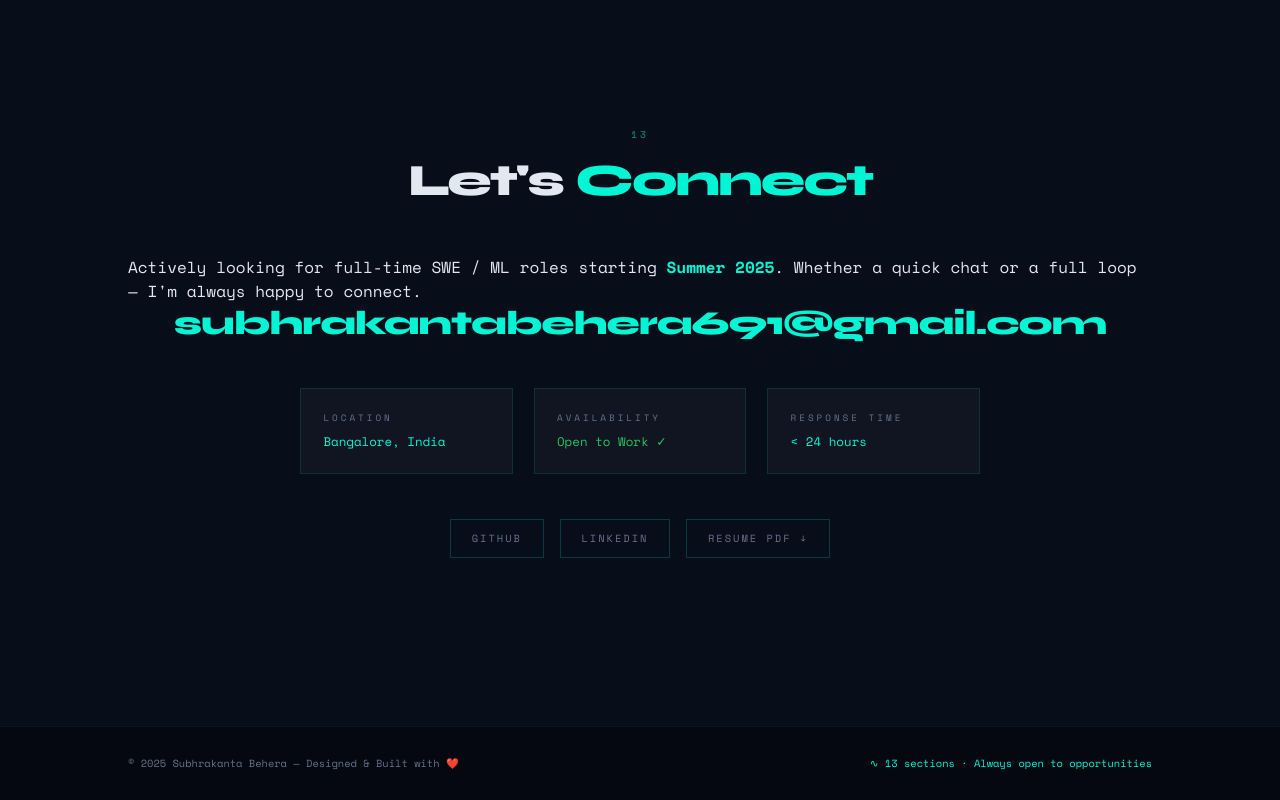
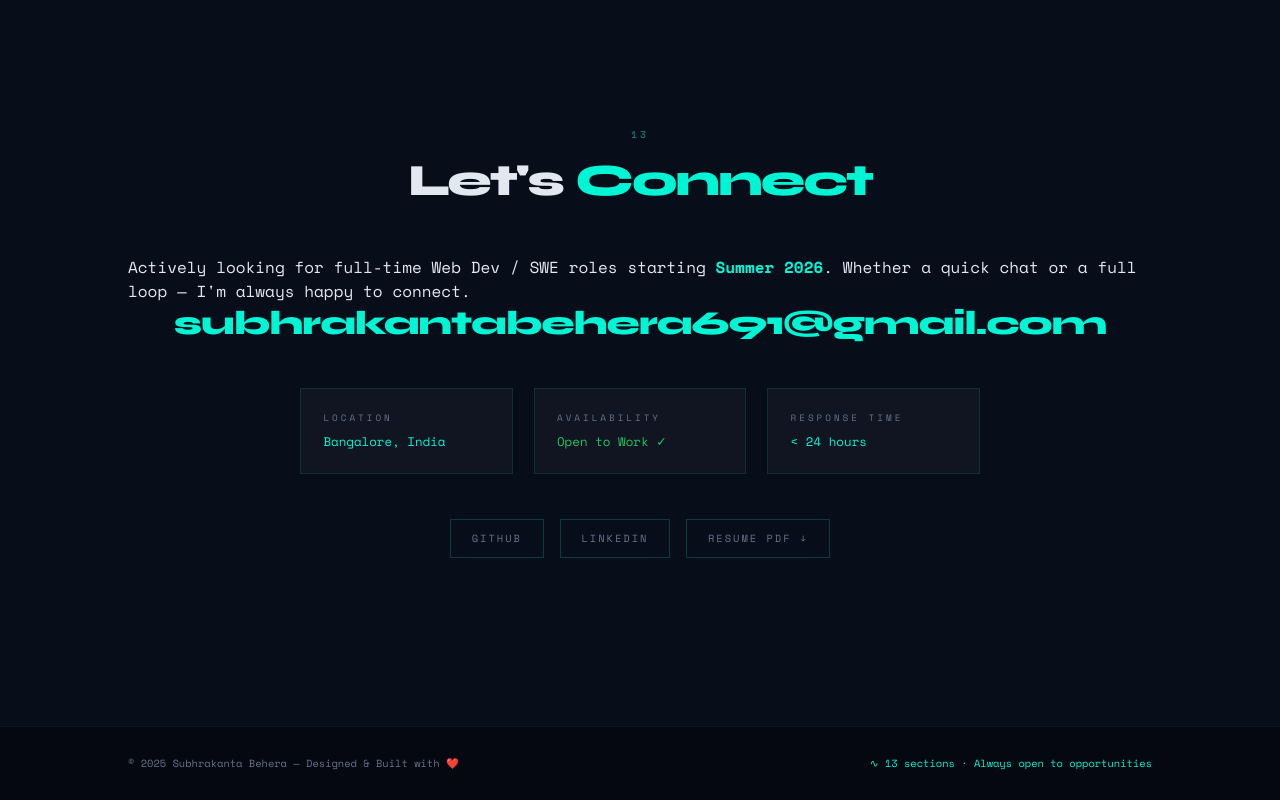
Before and after one commit to Subhra1432/Portfolio, a plain HTML site: page index.html in a window 1280 px wide. Shown: the part 4914-5714 px from the top of the page. Drawn offline with nearby package versions, Linux system fonts and the light colour scheme.

Commit message:
Update index.html

```diff
--- a/index.html
+++ b/index.html
@@ -551,7 +551,7 @@ Interested in penetration testing, reverse engineering, and system security.</di
 <section id="contact" class="alt">
   <div class="sh reveal" style="justify-content:center;margin-bottom:.8rem"><span class="sn">13</span></div>
   <h2 class="st reveal" style="text-align:center">Let's <span>Connect</span></h2>
-  <p class="contact-intro reveal">Actively looking for full-time SWE / ML roles starting <strong style="color:var(--primary)">Summer 2025</strong>. Whether a quick chat or a full loop — I'm always happy to connect.</p>
+  <p class="contact-intro reveal">Actively looking for full-time Web Dev / SWE roles starting <strong style="color:var(--primary)">Summer 2026</strong>. Whether a quick chat or a full loop — I'm always happy to connect.</p>
   <div style="text-align:center"><a href="mailto:subhrakantabehera691@gmail.com" class="cemail reveal">subhrakantabehera691@gmail.com</a></div>
   <div class="ccards reveal">
     <div class="ccard"><div class="cc-label">Location</div><div class="cc-val">Bangalore, India</div></div>
```
